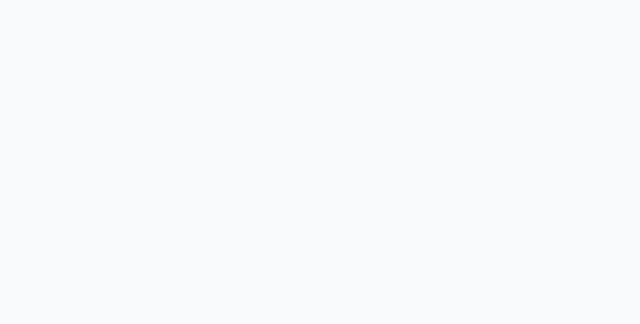
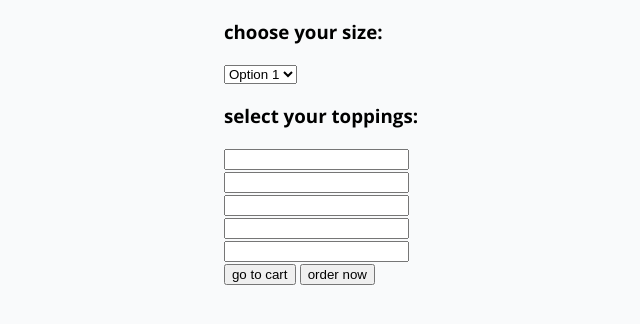
Before and after one commit to Object-ions/pizzaParlor, a plain HTML site: page index.html in a window 1280 px wide. Shown: the whole page, without its empty margins (319-959 px from the left). Drawn offline with nearby package versions, Linux system fonts and the light colour scheme; a web font is replaced by a local one.

Commit message:
build the basic html tags. add basic style.

```diff
--- a/css/styles.css
+++ b/css/styles.css
@@ -1,4 +1,10 @@
-@import url('https://fonts.googleapis.com/css2?family=Open+Sans:wght@300;400;500;700&display=swap');
+/* colors: blue = #283D9B
+        off-white = #F7F3EA
+        orange = #F79525
+        light orange = #FBC268
+        red = #F25A71 */
+
+@import url('https://fonts.googleapis.com/css2?family=Bagel+Fat+One&family=Open+Sans:wght@300;400;500;700&display=swap');
 
 * {
   box-sizing: border-box;
@@ -11,4 +17,9 @@ body {
   align-items: center;
   justify-content: center;
   margin: 0 auto;
+
 }
+
+h1 {
+  font-family: 'Bagel Fat One', cursive;
+}
--- a/index.html
+++ b/index.html
@@ -8,6 +8,47 @@
 
 <body>
 
+  <div>
+    <h1></h1>
+    <img src="" alt="">
+    <h2></h2>
+  </div>
+  <div>
+    <h3>choose your size:</h3>
+    <select>
+      <option value="option1">Option 1</option>
+      <option value="option2">Option 2</option>
+      <option value="option3">Option 3</option>
+    </select>
+    <h3>select your toppings:</h3>
+    <div id="selectToppings">
+      <div>
+        <label for=""></label>
+        <input type="text">
+      </div>
+      <div>
+        <label for=""></label>
+        <input type="text">
+      </div>
+      <div>
+        <label for=""></label>
+        <input type="text">
+      </div>
+      <div>
+        <label for=""></label>
+        <input type="text">
+      </div>
+      <div>
+        <label for=""></label>
+        <input type="text">
+      </div>
+    </div>
+    <div>
+      <button>go to cart</button>
+      <button>order now</button>
+    </div>
+  </div>
+
   <script src="js/app.js"></script>
 </body>
 
--- a/js/app.js
+++ b/js/app.js
@@ -0,0 +1,3 @@
+// Buisness Logic:
+
+// UI Logic:
```
Also changed, not shown: img/pizza.png (added).
